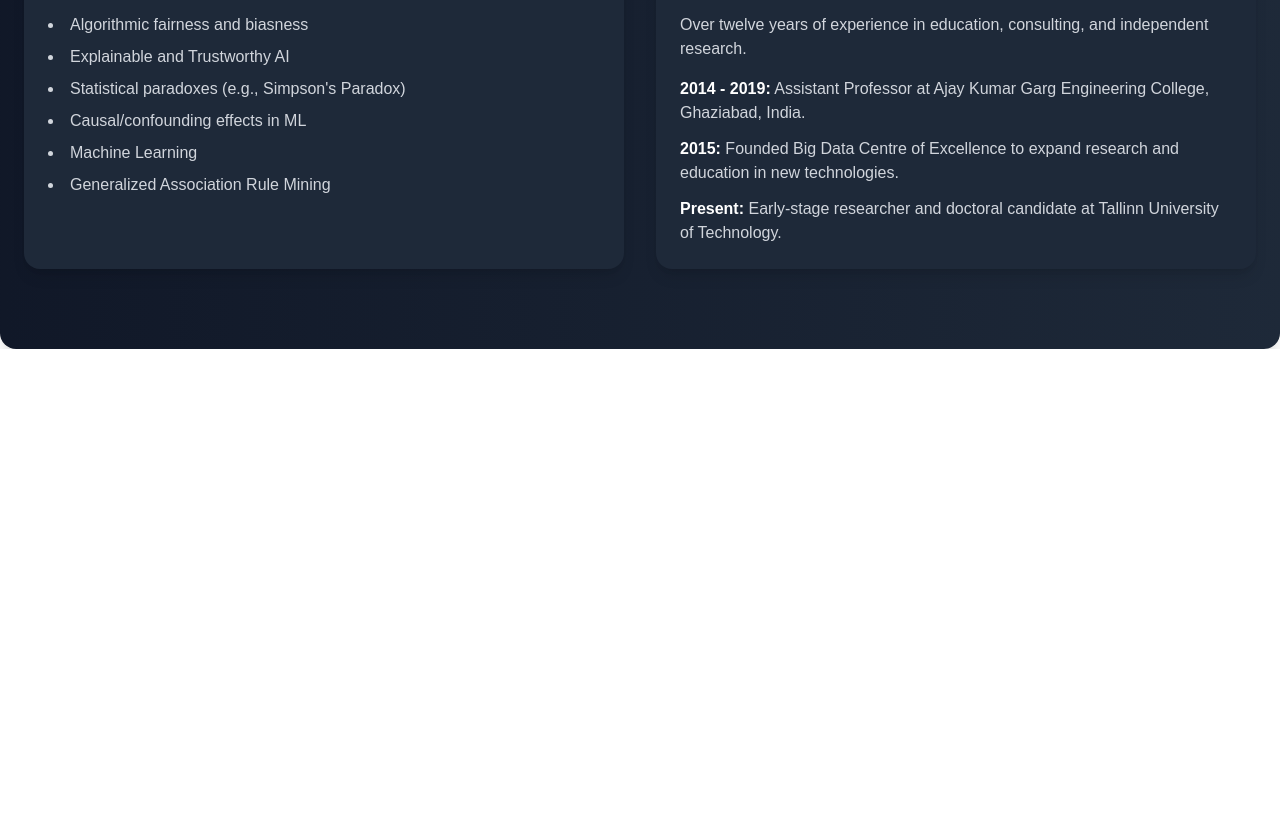
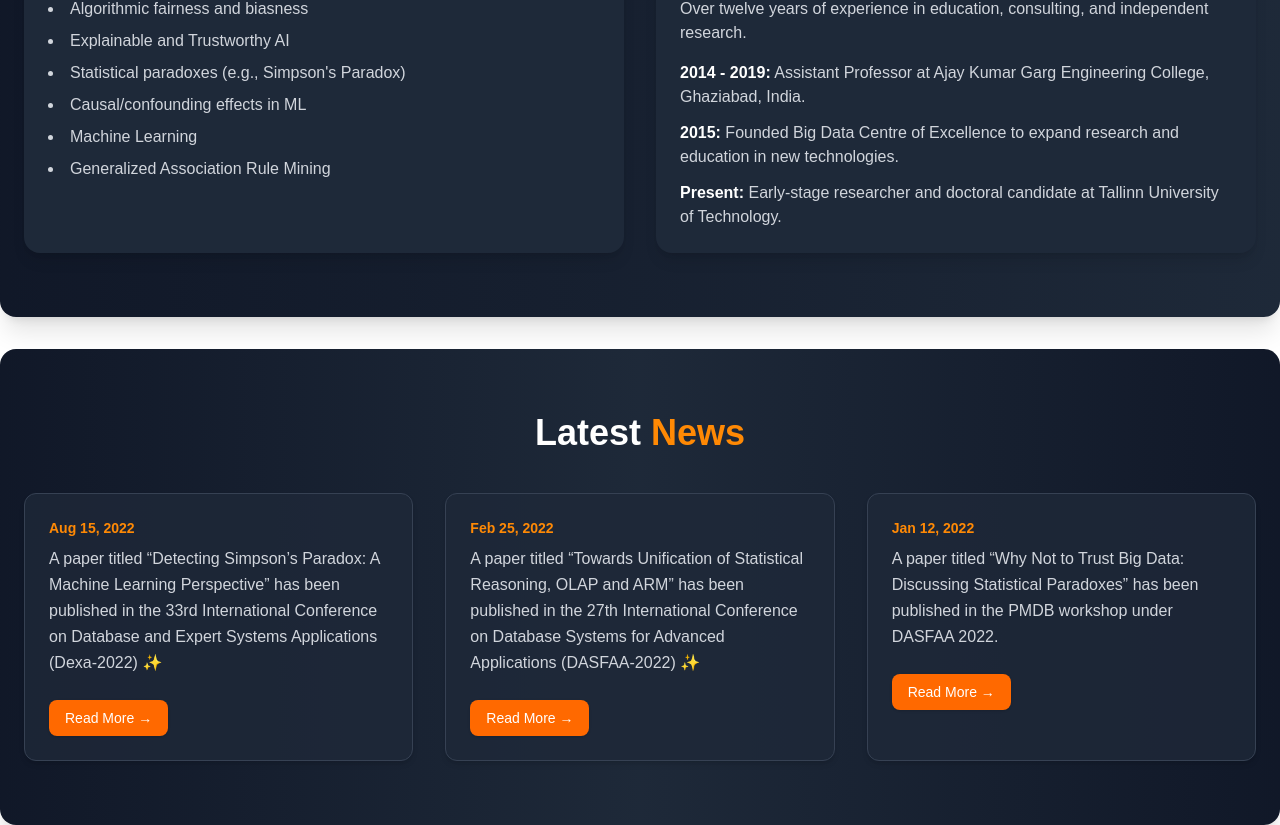
Before and after one commit to JatinBrandshow/portfolio-rahul-sharma, a Next.js app: page / in a window 1280 px wide. Shown: the part 1137-1962 px from the top of the page. Before the commit the page ends 1486 px from the top, so only its background shows below. Built offline with nearby package versions, Linux system fonts and the light colour scheme.

Commit message:
New Changes

```diff
--- a/package.json
+++ b/package.json
@@ -8,6 +8,7 @@
     "start": "next start"
   },
   "dependencies": {
+    "framer-motion": "^12.23.22",
     "next": "15.5.4",
     "react": "19.1.0",
     "react-dom": "19.1.0",
--- a/src/app/HomePage.js
+++ b/src/app/HomePage.js
@@ -1,13 +1,15 @@
 import About from "@/components/About";
 import HeroSection from "@/components/HeroSection";
 import Navbar from "@/components/NavBar";
+import News from "@/components/News";
 import React from "react";
 
 const HomePage = () => {
     return (
         <div>
             <HeroSection />
-            <About/>
+            <About />
+            <News />
         </div>
     );
 };
--- a/src/components/About.js
+++ b/src/components/About.js
@@ -4,7 +4,7 @@ import React from "react";
 
 const About = () => {
     return (
-        <section id="about" className="max-w-7xl mx-auto px-6 py-20 bg-gradient-to-r from-gray-900 to-gray-800 rounded-2xl shadow-xl">
+        <section id="about" className="max-w-7xl mx-auto px-6 py-16 bg-gradient-to-r from-gray-900 to-gray-800 rounded-2xl shadow-xl">
             {/* Header */}
             <div className="text-center mb-16">
                 <h2 className="text-5xl font-bold text-white">About Me</h2>
--- a/src/components/News.js
+++ b/src/components/News.js
@@ -1,13 +1,76 @@
-import React from 'react';
+"use client";
+
+import React from "react";
+import { motion } from "framer-motion";
+
+const newsData = [
+    {
+        date: "Aug 15, 2022",
+        content:
+            "A paper titled “Detecting Simpson’s Paradox: A Machine Learning Perspective” has been published in the 33rd International Conference on Database and Expert Systems Applications (Dexa-2022) ✨",
+        url: "https://example.com/dexa2022-paper", // 🔗 Add your real link here
+    },
+    {
+        date: "Feb 25, 2022",
+        content:
+            "A paper titled “Towards Unification of Statistical Reasoning, OLAP and ARM” has been published in the 27th International Conference on Database Systems for Advanced Applications (DASFAA-2022) ✨",
+        url: "https://example.com/dasfaa2022-paper",
+    },
+    {
+        date: "Jan 12, 2022",
+        content:
+            "A paper titled “Why Not to Trust Big Data: Discussing Statistical Paradoxes” has been published in the PMDB workshop under DASFAA 2022.",
+        url: "https://example.com/pmbd2022-paper",
+    },
+];
 
 const News = () => {
-  return (
-    <>
-      <section>
+    return (
+        <section className="max-w-7xl mx-auto px-6 py-16 bg-gradient-to-r from-gray-900 via-gray-800 to-gray-900 rounded-2xl shadow-xl mt-8">
+            <motion.h2
+                initial={{ opacity: 0, y: -20 }}
+                animate={{ opacity: 1, y: 0 }}
+                transition={{ duration: 0.6 }}
+                className="text-4xl font-bold text-center text-white mb-10"
+            >
+                Latest <span className="text-orange-400">News</span>
+            </motion.h2>
 
-      </section>
-    </>
-  );
-}
+            <div className="grid md:grid-cols-2 lg:grid-cols-3 gap-8">
+                {newsData.map((news, index) => (
+                    <motion.div
+                        key={index}
+                        initial={{ opacity: 0, y: 30 }}
+                        whileInView={{ opacity: 1, y: 0 }}
+                        transition={{ duration: 0.5, delay: index * 0.15 }}
+                        viewport={{ once: true }}
+                        className="relative group bg-gray-800/80 border border-gray-700 rounded-xl p-6 hover:bg-gray-700 transition-all duration-300 shadow-md hover:shadow-[0_0_20px_rgba(255,165,0,0.4)]"
+                    >
+                        {/* Date */}
+                        <p className="text-sm text-orange-400 font-semibold mb-2">{news.date}</p>
+
+                        {/* Content */}
+                        <p className="text-gray-300 leading-relaxed mb-4">{news.content}</p>
+
+                        {/* Read More Button */}
+                        {news.url && (
+                            <a
+                                href={news.url}
+                                target="_blank"
+                                rel="noopener noreferrer"
+                                className="inline-block mt-2 px-4 py-2 text-sm font-medium text-white bg-orange-500 rounded-lg hover:bg-orange-600 transition-colors duration-300 shadow hover:shadow-[0_0_10px_rgba(255,165,0,0.4)]"
+                            >
+                                Read More →
+                            </a>
+                        )}
+
+                        {/* Glow Accent */}
+                        <div className="absolute inset-0 rounded-xl bg-gradient-to-br from-orange-500/0 via-transparent to-orange-400/0 group-hover:from-orange-500/10 transition-all duration-300 pointer-events-none"></div>
+                    </motion.div>
+                ))}
+            </div>
+        </section>
+    );
+};
 
 export default News;
```
Also changed, not shown: 1 other file (tests, documents, lock files or other folders).
